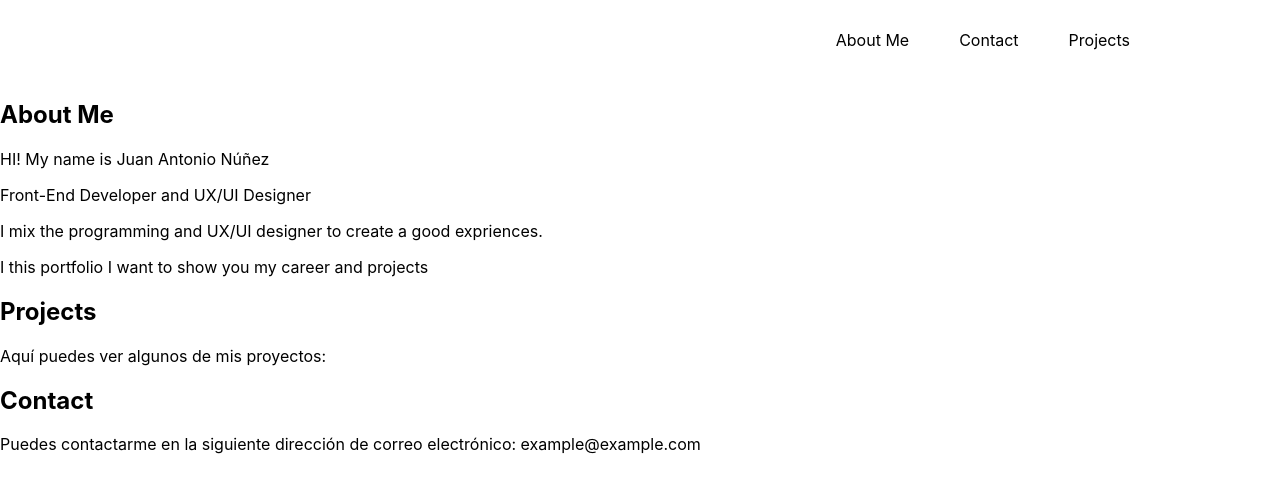
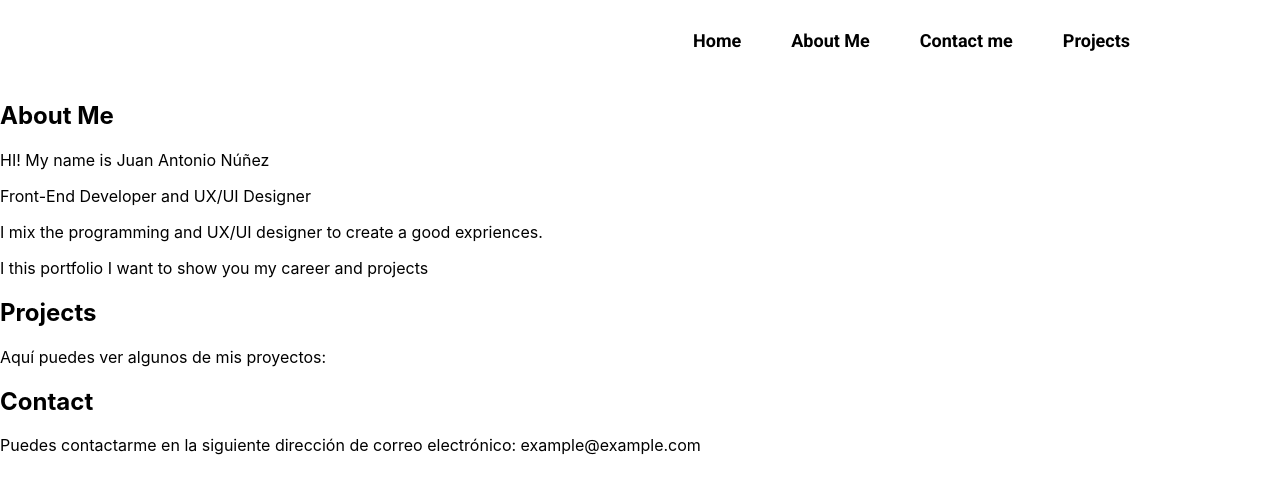
Before and after one commit to juanunez92/Portfolio, a React (Create React App) app: page / in a window 1280 px wide. Shown: the top 494 px of the page. Built offline with nearby package versions, Linux system fonts and the light colour scheme.

Commit message:
realización menu fuentes

```diff
--- a/public/index.html
+++ b/public/index.html
@@ -3,7 +3,14 @@
   <head>
     <meta charset="utf-8" />
     <link rel="icon" href="%PUBLIC_URL%/favicon.ico" />
-    <meta name="viewport" content="width=device-width, initial-scale=1" />
+    <link rel="preconnect" href="https://fonts.googleapis.com">
+<link rel="preconnect" href="https://fonts.gstatic.com" crossorigin>
+
+<link href="https://fonts.googleapis.com/css2?family=Roboto:ital,wght@0,100;0,300;0,400;0,500;0,700;0,900;1,100;1,300;1,400;1,500;1,700;1,900&display=swap" rel="stylesheet">
+<link rel="preconnect" href="https://fonts.googleapis.com">
+<link rel="preconnect" href="https://fonts.gstatic.com" crossorigin>
+<link href="https://fonts.googleapis.com/css2?family=Open+Sans:ital,wght@0,300..800;1,300..800&family=Roboto:ital,wght@0,100;0,300;0,400;0,500;0,700;0,900;1,100;1,300;1,400;1,500;1,700;1,900&display=swap" rel="stylesheet">
+<meta name="viewport" content="width=device-width, initial-scale=1" />
     <meta name="theme-color" content="#000000" />
     <meta
       name="description"
--- a/src/components/Navbar/Navbar.css
+++ b/src/components/Navbar/Navbar.css
@@ -2,6 +2,7 @@
 .navbar {
   padding: 30px 100px;
   text-align: right;
+  font-family: 'Roboto', sans-serif;
 }
 
 .navbar ul {
@@ -19,6 +20,8 @@
   color: black;
   text-decoration: none;
   position: relative;
+  font-weight: bold;
+  font-size: 18px;
 }
 
 .navbar a::after {
@@ -28,7 +31,7 @@
   height: 4px;
   background-color: #BA2A60;
   position: absolute;
-  bottom: -5px;
+  bottom: -10px;
   transition: width 0.3s ease;
 }
 
--- a/src/components/Navbar/Navbar.js
+++ b/src/components/Navbar/Navbar.js
@@ -5,8 +5,9 @@
     return (
         <nav className='navbar'>
             <ul>
+                <li><a href="#projects">Home</a></li>
                 <li><a href="#about">About Me</a></li>
-                <li><a href="#contact">Contact</a></li>
+                <li><a href="#contact">Contact me</a></li>
                 <li><a href="#projects">Projects</a></li>
             </ul>
         </nav>
```
